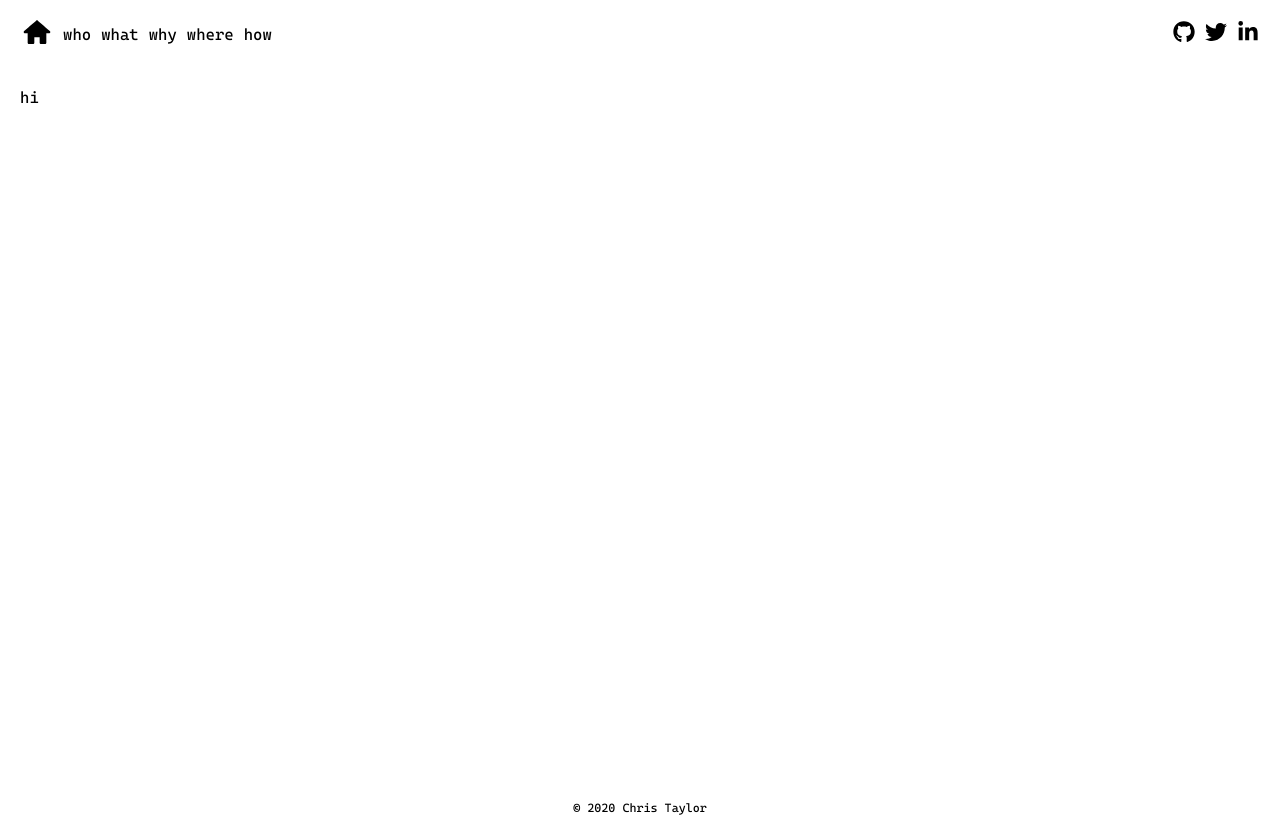
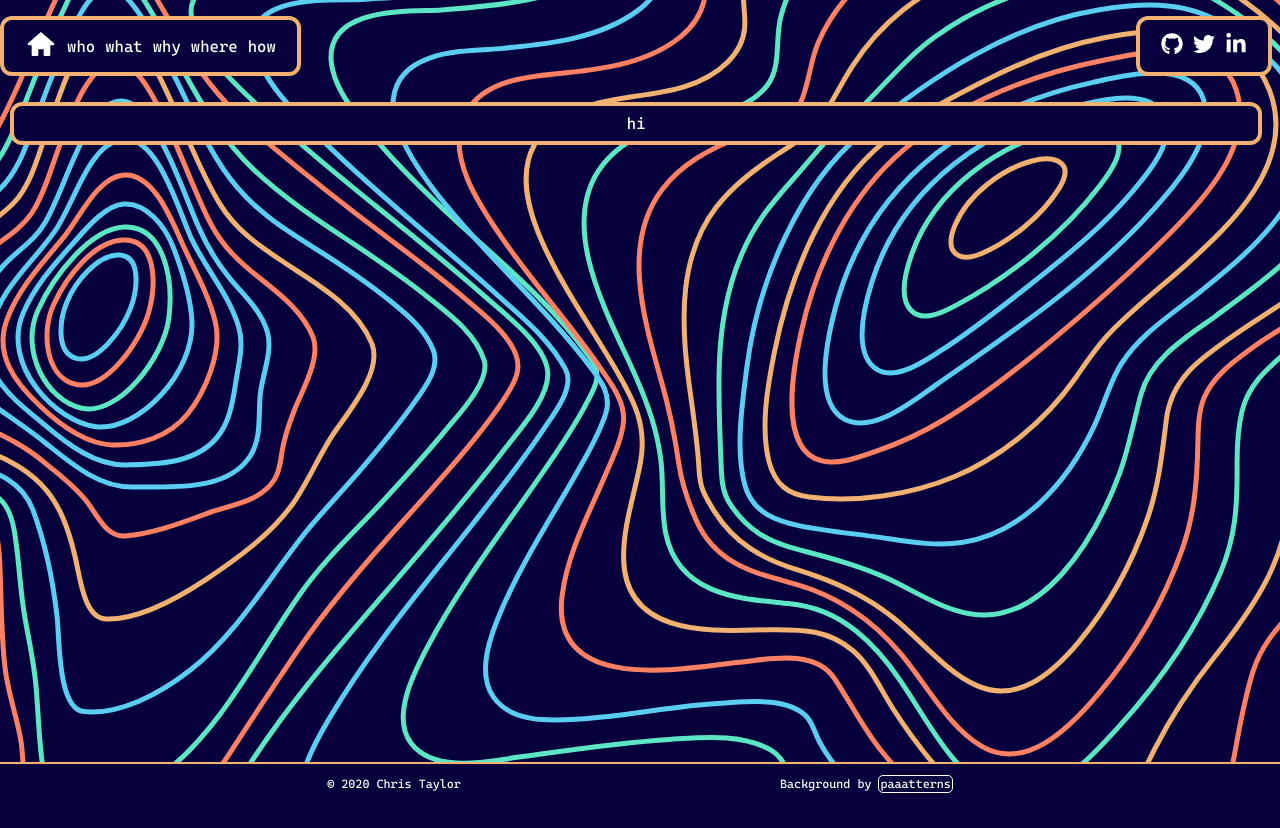
Before and after one commit to christaylor19/website, a Next.js app: page /me in a window 1280 px wide. After the commit the page ends 800 px from the top, so only its background shows below. Built offline with nearby package versions, Linux system fonts and the light colour scheme.

Commit message:
Add Paaaterns background

```diff
--- a/components/atoms/GithubIcon/GithubIcon.tsx
+++ b/components/atoms/GithubIcon/GithubIcon.tsx
@@ -11,7 +11,7 @@ const GithubIcon: React.FC<Props> = (): React.ReactElement => {
         viewBox="0 0 496 512"
       >
         <path
-          fill="black"
+          fill="white"
           d="M165.9 397.4c0 2-2.3 3.6-5.2 3.6-3.3.3-5.6-1.3-5.6-3.6 0-2 2.3-3.6 5.2-3.6 3-.3 5.6 1.3 5.6 3.6zm-31.1-4.5c-.7 2 1.3 4.3 4.3 4.9 2.6 1 5.6 0 6.2-2s-1.3-4.3-4.3-5.2c-2.6-.7-5.5.3-6.2 2.3zm44.2-1.7c-2.9.7-4.9 2.6-4.6 4.9.3 2 2.9 3.3 5.9 2.6 2.9-.7 4.9-2.6 4.6-4.6-.3-1.9-3-3.2-5.9-2.9zM244.8 8C106.1 8 0 113.3 0 252c0 110.9 69.8 205.8 169.5 239.2 12.8 2.3 17.3-5.6 17.3-12.1 0-6.2-.3-40.4-.3-61.4 0 0-70 15-84.7-29.8 0 0-11.4-29.1-27.8-36.6 0 0-22.9-15.7 1.6-15.4 0 0 24.9 2 38.6 25.8 21.9 38.6 58.6 27.5 72.9 20.9 2.3-16 8.8-27.1 16-33.7-55.9-6.2-112.3-14.3-112.3-110.5 0-27.5 7.6-41.3 23.6-58.9-2.6-6.5-11.1-33.3 2.6-67.9 20.9-6.5 69 27 69 27 20-5.6 41.5-8.5 62.8-8.5s42.8 2.9 62.8 8.5c0 0 48.1-33.6 69-27 13.7 34.7 5.2 61.4 2.6 67.9 16 17.7 25.8 31.5 25.8 58.9 0 96.5-58.9 104.2-114.8 110.5 9.2 7.9 17 22.9 17 46.4 0 33.7-.3 75.4-.3 83.6 0 6.5 4.6 14.4 17.3 12.1C428.2 457.8 496 362.9 496 252 496 113.3 383.5 8 244.8 8zM97.2 352.9c-1.3 1-1 3.3.7 5.2 1.6 1.6 3.9 2.3 5.2 1 1.3-1 1-3.3-.7-5.2-1.6-1.6-3.9-2.3-5.2-1zm-10.8-8.1c-.7 1.3.3 2.9 2.3 3.9 1.6 1 3.6.7 4.3-.7.7-1.3-.3-2.9-2.3-3.9-2-.6-3.6-.3-4.3.7zm32.4 35.6c-1.6 1.3-1 4.3 1.3 6.2 2.3 2.3 5.2 2.6 6.5 1 1.3-1.3.7-4.3-1.3-6.2-2.2-2.3-5.2-2.6-6.5-1zm-11.4-14.7c-1.6 1-1.6 3.6 0 5.9 1.6 2.3 4.3 3.3 5.6 2.3 1.6-1.3 1.6-3.9 0-6.2-1.4-2.3-4-3.3-5.6-2z"
         />
       </svg>
--- a/components/atoms/LinkedInIcon/LinkedInIcon.tsx
+++ b/components/atoms/LinkedInIcon/LinkedInIcon.tsx
@@ -11,7 +11,7 @@ const LinkedInIcon: React.FC<Props> = (): React.ReactElement => {
         viewBox="0 0 448 512"
       >
         <path
-          fill="black"
+          fill="white"
           d="M100.28 448H7.4V148.9h92.88zM53.79 108.1C24.09 108.1 0 83.5 0 53.8a53.79 53.79 0 0 1 107.58 0c0 29.7-24.1 54.3-53.79 54.3zM447.9 448h-92.68V302.4c0-34.7-.7-79.2-48.29-79.2-48.29 0-55.69 37.7-55.69 76.7V448h-92.78V148.9h89.08v40.8h1.3c12.4-23.5 42.69-48.3 87.88-48.3 94 0 111.28 61.9 111.28 142.3V448z"
         />
       </svg>
--- a/components/atoms/TwitterIcon/TwitterIcon.tsx
+++ b/components/atoms/TwitterIcon/TwitterIcon.tsx
@@ -11,7 +11,7 @@ const TwitterIcon: React.FC<Props> = (): React.ReactElement => {
         viewBox="0 0 512 512"
       >
         <path
-          fill="black"
+          fill="white"
           d="M459.37 151.716c.325 4.548.325 9.097.325 13.645 0 138.72-105.583 298.558-298.558 298.558-59.452 0-114.68-17.219-161.137-47.106 8.447.974 16.568 1.299 25.34 1.299 49.055 0 94.213-16.568 130.274-44.832-46.132-.975-84.792-31.188-98.112-72.772 6.498.974 12.995 1.624 19.818 1.624 9.421 0 18.843-1.3 27.614-3.573-48.081-9.747-84.143-51.98-84.143-102.985v-1.299c13.969 7.797 30.214 12.67 47.431 13.319-28.264-18.843-46.781-51.005-46.781-87.391 0-19.492 5.197-37.36 14.294-52.954 51.655 63.675 129.3 105.258 216.365 109.807-1.624-7.797-2.599-15.918-2.599-24.04 0-57.828 46.782-104.934 104.934-104.934 30.213 0 57.502 12.67 76.67 33.137 23.715-4.548 46.456-13.32 66.599-25.34-7.798 24.366-24.366 44.833-46.132 57.827 21.117-2.273 41.584-8.122 60.426-16.243-14.292 20.791-32.161 39.308-52.628 54.253z"
         />
       </svg>
--- a/components/templates/Layout/Layout.style.tsx
+++ b/components/templates/Layout/Layout.style.tsx
@@ -23,26 +23,35 @@ export const MenuItem = styled.li`
 `;
 
 export const Main = styled.main`
-  position: relative;
   margin-left: auto;
   margin-right: auto;
-  min-height: 90vh;
-  padding: 20px;
+  position: relative;
+  width: 100%;
+  height: 100%;
+  padding: 10px;
+  text-align: center;
+  flex-grow: 2;
 `;
 
 export const Footer = styled.footer`
   margin-left: auto;
   margin-right: auto;
   font-size: 12px;
-  text-align: center;
+  display: flex;
+  flex-direction: row;
+  justify-content: space-evenly;
   line-height: 24px;
   padding: 8px;
   min-height: 2vh;
+  width: 100%;
+  background-color: #07003c;
+  border-top: 2px solid #f1b170;
 `;
 
 export const NavLink = styled.a`
   text-decoration: none;
-  color: #000;
+  color: #fff;
+  outline: 2pd dashed #fff;
 `;
 
 export const Small = styled.span`
--- a/components/templates/Layout/Layout.tsx
+++ b/components/templates/Layout/Layout.tsx
@@ -1,4 +1,3 @@
-import guled from 'guled';
 import Head from 'next/head';
 import Link from 'next/link';
 import React from 'react';
@@ -24,9 +23,18 @@ const Layout: React.FC<Props> = ({ children }): React.ReactElement => {
           <meta name="viewport" content="initial-scale=1.0, width=device-width" />
           <link rel="preload" href="/fonts/CascadiaCode.woff2" as="font" type="font/woff2" />
         </Head>
+        <div style={{ display: 'flex', flexDirection: 'column', height: '100vh' }}>
           <header>
             <Nav>
-            <Menu style={{ paddingLeft: '16px' }}>
+              <Menu
+                style={{
+                  marginRight: 8,
+                  padding: '8px 16px',
+                  backgroundColor: '#07003c',
+                  borderRadius: 12,
+                  border: '4px solid #F1B170',
+                }}
+              >
                 <MenuItem>
                   <Link href="/" passHref>
                     <NavLink>
@@ -60,7 +68,15 @@ const Layout: React.FC<Props> = ({ children }): React.ReactElement => {
                   </Link>
                 </MenuItem>
               </Menu>
-            <Menu style={{ paddingRight: '16px' }}>
+              <Menu
+                style={{
+                  marginRight: 8,
+                  padding: '8px 16px',
+                  backgroundColor: '#07003c',
+                  borderRadius: 12,
+                  border: '4px solid #F1B170',
+                }}
+              >
                 <MenuItem>
                   <NavLink href="https://github.com/christaylor19">
                     <span>
@@ -90,7 +106,24 @@ const Layout: React.FC<Props> = ({ children }): React.ReactElement => {
             <span>
               © 2020 <NavLink href="https://christ.dev/">Chris Taylor</NavLink>
             </span>
+            <span>
+              {'Background by '}
+              <a
+                style={{
+                  textDecoration: 'none',
+                  fontFamily: "Cascadia, sans-serif, 'Arial'",
+                  color: '#fff',
+                  border: '1px solid #fff',
+                  borderRadius: 5,
+                  padding: 1,
+                }}
+                href="https://products.ls.graphics/paaatterns/index.html"
+              >
+                {'paaatterns'}
+              </a>
+            </span>
           </Footer>
+        </div>
       </ThemeProvider>
       <style jsx global>
         {`
@@ -100,6 +133,9 @@ const Layout: React.FC<Props> = ({ children }): React.ReactElement => {
           body {
             font-family: Cascadia, sans-serif, 'Arial';
             margin: 0;
+            background-image: url(/images/Whangaehu.svg);
+            background-color: #07003c;
+            color: #fff;
           }
           @font-face {
             font-family: Cascadia;
--- a/pages/me.tsx
+++ b/pages/me.tsx
@@ -1,10 +1,23 @@
 import React from 'react';
+
 import Layout from '../components/templates/Layout';
 
 const Me = () => {
   return (
     <>
-      <Layout>hi</Layout>
+      <Layout>
+        <div
+          style={{
+            marginRight: 8,
+            padding: '8px 16px',
+            backgroundColor: '#07003c',
+            borderRadius: 12,
+            border: '4px solid #F1B170',
+          }}
+        >
+          hi
+        </div>
+      </Layout>
     </>
   );
 };
```
Also changed, not shown: pages/about.tsx (+14 -1 lines), pages/geo.tsx (+14 -1 lines), pages/index.tsx (+14 -1 lines), pages/uses.tsx (+14 -1 lines), pages/why.tsx (+14 -1 lines), public/images/Whangaehu.svg (added). Lines whose indentation alone changed are shown as unchanged.
